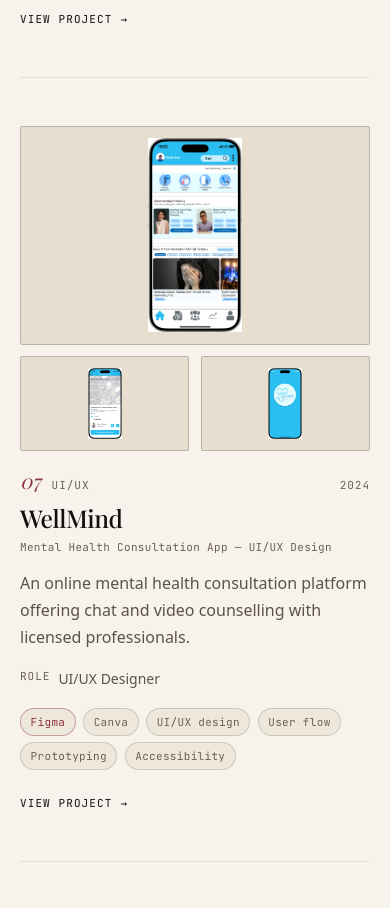
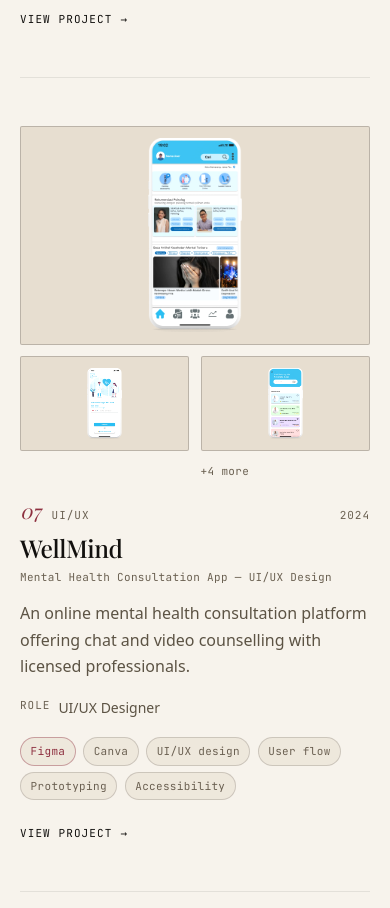
Before and after one commit to naufalhamzah/hamzahnaufal, an Astro site: page /projects in a window 390 px wide. Shown: the part 2500-3408 px from the top of the page. Built offline with nearby package versions, Linux system fonts and the light colour scheme; Astro itself is replaced by a stand-in of ours; a web font is replaced by a local one.

Commit message:
Replace the WellMind mockups with the full seven-screen set
Seven 2250x3375 captures replace the old three 473x972 ones, one per screen of
the flow: sign up, home, the psychologist directory, a profile, the location
view, and the mood tracker in both states. The old set sampled the product (a
list, an article, a splash); this one documents it.

Named by SCREEN, not by arrival order. The delivered files ran `Mockup WellMind
.png` through `(6).png`, and that order is not the flow: (4) is the directory
while (5) is a single profile, and the unnumbered file is the sign-up screen
rather than the home screen. Every name was read off the rendered image. The
mood tracker keeps both screens because one alone would show the feature without
showing that entries persist.

Matted sources (311 transparent px left and right), so the recipe uses `trim`
rather than `trimWhiteMargin` -- the white in these files is the device bezel and
the app's own surfaces, and a white-border crop would cut the phone in half.

A FLEX BUG FOUND AND FIXED IN THE `screens` LAYOUT I ADDED LAST COMMIT.

That layout used `flex: 1 1 12rem` (grow enabled). Measured on this six-screen
gallery at 1440px: five cells fitted the first row and grew only to 219x449,
while the single leftover cell grew to the 17rem cap and rendered 272x557. Two
cell sizes in one gallery -- the exact inconsistency this site has been fixed for
twice before, reintroduced by a flex default.

`flex: 0 1 <basis>` removes growth, so every cell is its basis size and a short
row keeps the same measure as a full one. Basis is tuned per breakpoint so a row
holds a sensible count: 2 on a phone, 3 at 768-999, 4 at full measure.

Measured after the fix, all cells identical at every width:
  1440px  272x557 (4+2)   1280px  272x557 (4+2)   1024px  272x557 (3+3)
   768px  192x393 (3+3)    390px  152x311 (2+2+2)
Device/caption do not overlap (gap 27px top and bottom, -1px at the caption).

Verified: check 0/0/0, build 19 pages, verify-build all checks passed (0 broken
links, 0 missing images, 0 phone digits), contrast 0 failures both themes, 0
console errors, 0 horizontal overflow. Regression checked on every other Collage
caller: Guzelev screens, Kedai Nyam trio, procurement uniform, marketing single,
About duo -- all unchanged. The three superseded webp files are deleted.

```diff
--- a/scripts/build-assets.mjs
+++ b/scripts/build-assets.mjs
@@ -233,9 +233,32 @@ const RECIPES = [
   ['Mockup Guzelev - Home.png', 'projects/guzelev-home.webp', { w: 1000, q: Q.shot, trim: true }],
   ['Mockup Guzelev - Shop.png', 'projects/guzelev-shop.webp', { w: 1000, q: Q.shot, trim: true }],
   ['Mockup Guzelev - AR View.png', 'projects/guzelev-ar.webp', { w: 1000, q: Q.shot, trim: true }],
-  ['Gambaran Project WellMind (1).png', 'projects/wellmind-1.webp', { w: 1000, q: Q.shot , trimWhiteMargin: {} }],
-  ['Gambaran Project WellMind (2).png', 'projects/wellmind-2.webp', { w: 1000, q: Q.shot , trimWhiteMargin: {} }],
-  ['Gambaran Project WellMind (3).png', 'projects/wellmind-3.webp', { w: 1000, q: Q.shot , trimWhiteMargin: {} }],
+  /* ---------------------------- PROJECT: UI/UX --------------------------
+     WELLMIND — superseded. The previous three were 473x972 captures of a list,
+     an article and a splash; these seven are one capture per screen of the
+     actual flow at 2250x3375, so the gallery documents the product instead of
+     sampling it.
+
+     MATTED, NOT WHITE-BACKED: measured, each file carries 311 fully transparent
+     pixels of padding left and right (the same export preset as the Guzelev set),
+     so the step that removes it is `trim` — cropping to the alpha bounding box.
+     `trimWhiteMargin` would be actively wrong here: the white in these files IS
+     the device bezel and the app's own surfaces, and a white-border crop would
+     cut the phone in half.
+
+     Named by SCREEN, not by the number they arrived with. The delivered
+     filenames ran `Mockup WellMind.png` … `(6).png`, and that order is not the
+     order of the flow — (4) is the psychologist list while (5) is a single
+     profile, and (0) is the sign-up screen, not the home screen. Every name here
+     was read off the rendered image.
+     -------------------------------------------------------------------- */
+  ['Mockup WellMind - Buat Akun.png', 'projects/wellmind-akun.webp', { w: 1000, q: Q.shot, trim: true }],
+  ['Mockup WellMind - Home.png', 'projects/wellmind-home.webp', { w: 1000, q: Q.shot, trim: true }],
+  ['Mockup WellMind - Mood Tracker Isi.png', 'projects/wellmind-mood-isi.webp', { w: 1000, q: Q.shot, trim: true }],
+  ['Mockup WellMind - Mood Tracker Catatan.png', 'projects/wellmind-mood-catatan.webp', { w: 1000, q: Q.shot, trim: true }],
+  ['Mockup WellMind - Cari Psikolog.png', 'projects/wellmind-cari.webp', { w: 1000, q: Q.shot, trim: true }],
+  ['Mockup WellMind - Profil Psikolog.png', 'projects/wellmind-profil.webp', { w: 1000, q: Q.shot, trim: true }],
+  ['Mockup WellMind - Psikolog Sekitar.png', 'projects/wellmind-peta.webp', { w: 1000, q: Q.shot, trim: true }],
   ['Gambaran Project Kedai Nyam (1).png', 'projects/kedai-nyam-1.webp', { w: 1500, q: Q.shot , trimWhiteMargin: {} }],
   ['Gambaran Project Kedai Nyam (2).png', 'projects/kedai-nyam-2.webp', { w: 1000, q: Q.shot , trimWhiteMargin: {} }],
   ['Gambaran Project Kedai Nyam (3).png', 'projects/kedai-nyam-3.webp', { w: 1000, q: Q.shot , trimWhiteMargin: {} }],
--- a/src/components/ui/Collage.astro
+++ b/src/components/ui/Collage.astro
@@ -470,12 +470,20 @@ const duoRatio = (() => {
      interface inside is unreadable. Equal columns at the phone's own ratio is the
      only composition that keeps a screen legible.
 
-     FLEX, NOT A FIXED COLUMN COUNT, and the difference matters here. A grid of
-     `1fr` tracks makes a row of three phones as wide as the page, which at a
-     0.49 ratio means each one renders ~380x780 — larger than the section heading
-     and taller than the viewport. A flex row with a bounded basis keeps every
-     phone at a readable, CONSISTENT size whether the gallery holds three screens
-     or four, and simply wraps as the page narrows.
+     NO GROWTH, AND THAT IS THE WHOLE POINT.
+
+     A first attempt used `flex: 1 1 12rem` (grow enabled). Measured on a
+     six-screen gallery at desktop width: FIVE cells fitted the first row and grew
+     only to 219x449, while the single leftover cell grew to the 17rem cap and
+     rendered 272x557. Two different sizes in one gallery — the exact
+     inconsistency this site has been fixed for twice before, reintroduced by a
+     flex default.
+
+     `flex: 0 1 <basis>` removes growth, so every cell is its basis size and a
+     short row simply keeps the same measure as a full one. Wrapping then only
+     changes how many fit per row, never how big they are. The basis is tuned per
+     breakpoint so each row holds a sensible number: two on a phone, three or
+     four as the measure opens up.
      -------------------------------------------------------------------- */
   .collage--screens .collage__grid {
     display: flex;
@@ -485,12 +493,24 @@ const duoRatio = (() => {
   }
 
   .collage--screens .collage__cell {
-    /* Grows to fill a short row, but never past 17rem — beyond that a phone
-       screen is bigger than the interface inside it needs to be. */
-    flex: 1 1 12rem;
+    flex: 0 1 9.5rem;
     min-width: 0;
-    max-width: 17rem;
     aspect-ratio: var(--uniform-ratio, 9 / 19.5);
+  }
+
+  @media (min-width: 560px) {
+    .collage--screens .collage__cell {
+      flex-basis: 12rem;
+    }
+  }
+
+  @media (min-width: 1000px) {
+    .collage--screens .collage__cell {
+      /* 17rem is the largest a phone screen should render here: past that the
+         shell is wider than the interface inside it needs to be, and four of
+         them no longer fit a full-measure row. */
+      flex-basis: 17rem;
+    }
   }
 
   /* ---------------- 4+ mixed: lead + 2 stacked, then a row ----------------
--- a/src/data/asset-dims.generated.ts
+++ b/src/data/asset-dims.generated.ts
@@ -26,9 +26,13 @@ export const imageDims: Record<string, [number, number]> = {
   '/images/projects/guzelev-home.webp': [1000, 2049],
   '/images/projects/guzelev-shop.webp': [1000, 2049],
   '/images/projects/guzelev-ar.webp': [1000, 2049],
-  '/images/projects/wellmind-1.webp': [471, 972],
-  '/images/projects/wellmind-2.webp': [471, 972],
-  '/images/projects/wellmind-3.webp': [471, 972],
+  '/images/projects/wellmind-akun.webp': [1000, 2049],
+  '/images/projects/wellmind-home.webp': [1000, 2049],
+  '/images/projects/wellmind-mood-isi.webp': [1000, 2049],
+  '/images/projects/wellmind-mood-catatan.webp': [1000, 2049],
+  '/images/projects/wellmind-cari.webp': [1000, 2049],
+  '/images/projects/wellmind-profil.webp': [1000, 2049],
+  '/images/projects/wellmind-peta.webp': [1000, 2049],
   '/images/projects/kedai-nyam-1.webp': [689, 489],
   '/images/projects/kedai-nyam-2.webp': [471, 972],
   '/images/projects/kedai-nyam-3.webp': [471, 972],
--- a/src/data/projects.ts
+++ b/src/data/projects.ts
@@ -403,32 +403,78 @@ const raw: ProjectEntry[] = [
     outcomes: [],
     tools: ['Figma', 'Canva', 'UI/UX design', 'User flow', 'Prototyping', 'Accessibility'],
     visual: {
-      src: '/images/projects/wellmind-2.webp',
-      alt: 'WellMind app showing the list of licensed mental health professionals',
-      width: 473,
-      height: 972,
+      src: '/images/projects/wellmind-home.webp',
+      alt: 'WellMind home screen with shortcuts for online consultation, psychologist search and a mental health helpline, above recommended psychologists and health articles',
+      width: 1000,
+      height: 2049,
     },
+    /*
+      SEVEN SCREENS, IN THE ORDER A USER MEETS THEM.
+
+      The previous set was three captures of one list, one article and one splash
+      screen — enough to show the app exists, not enough to show what it does.
+      These seven cover the whole product: sign-up, home, the psychologist
+      directory and profile, the location view, and the mood tracker in both its
+      states.
+
+      The file names they arrived with carried no usable order — `Mockup WellMind
+      (4)` is the directory while `(5)` is a single profile, and the unnumbered
+      file is the sign-up screen rather than the home screen — so each name below
+      was read off the rendered image instead.
+
+      The mood tracker is the one feature with TWO screens (writing an entry,
+      reading the log). Both are kept: a single screen would have shown the
+      feature without showing that entries persist.
+    */
     gallery: [
       {
-        src: '/images/projects/wellmind-2.webp',
-        alt: 'WellMind counsellor listing screen',
-        width: 473,
-        height: 972,
-        caption: 'Counsellor listing',
+        src: '/images/projects/wellmind-akun.webp',
+        alt: 'WellMind sign-up screen offering registration by phone number or with a Google account',
+        width: 1000,
+        height: 2049,
+        caption: 'Sign up',
       },
       {
-        src: '/images/projects/wellmind-3.webp',
-        alt: 'WellMind article and education screen',
-        width: 473,
-        height: 972,
-        caption: 'Educational content',
+        src: '/images/projects/wellmind-home.webp',
+        alt: 'WellMind home screen with service shortcuts, recommended psychologists and health articles',
+        width: 1000,
+        height: 2049,
+        caption: 'Home',
       },
       {
-        src: '/images/projects/wellmind-1.webp',
-        alt: 'WellMind splash screen',
-        width: 473,
-        height: 972,
-        caption: 'App entry screen',
+        src: '/images/projects/wellmind-cari.webp',
+        alt: 'WellMind psychologist directory listing practitioners with ratings, consultation counts and fees in rupiah',
+        width: 1000,
+        height: 2049,
+        caption: 'Find a psychologist',
+      },
+      {
+        src: '/images/projects/wellmind-profil.webp',
+        alt: 'WellMind psychologist profile with patient count, years of experience, rating, working hours and a review',
+        width: 1000,
+        height: 2049,
+        caption: 'Psychologist profile',
+      },
+      {
+        src: '/images/projects/wellmind-peta.webp',
+        alt: 'WellMind map view locating a nearby psychology practice with its address, rating, travel time and booking button',
+        width: 1000,
+        height: 2049,
+        caption: 'Psychologists nearby',
+      },
+      {
+        src: '/images/projects/wellmind-mood-isi.webp',
+        alt: 'WellMind mood tracker asking how the user feels today, with mood choices and a free-text note field',
+        width: 1000,
+        height: 2049,
+        caption: 'Mood tracker — new entry',
+      },
+      {
+        src: '/images/projects/wellmind-mood-catatan.webp',
+        alt: 'WellMind mood tracker log listing saved entries by date and month, each tagged with the recorded mood',
+        width: 1000,
+        height: 2049,
+        caption: 'Mood tracker — saved log',
       },
     ],
     link: {
```
Also changed, not shown: public/images/projects/wellmind-1.webp (deleted), public/images/projects/wellmind-2.webp (deleted), public/images/projects/wellmind-3.webp (deleted), public/images/projects/wellmind-akun.webp (added), public/images/projects/wellmind-cari.webp (added), public/images/projects/wellmind-home.webp (added), public/images/projects/wellmind-mood-catatan.webp (added), public/images/projects/wellmind-mood-isi.webp (added), public/images/projects/wellmind-peta.webp (added), public/images/projects/wellmind-profil.webp (added).
